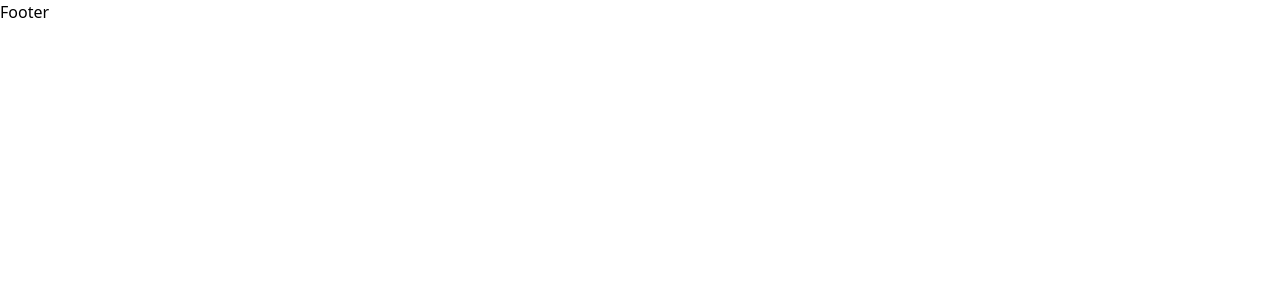
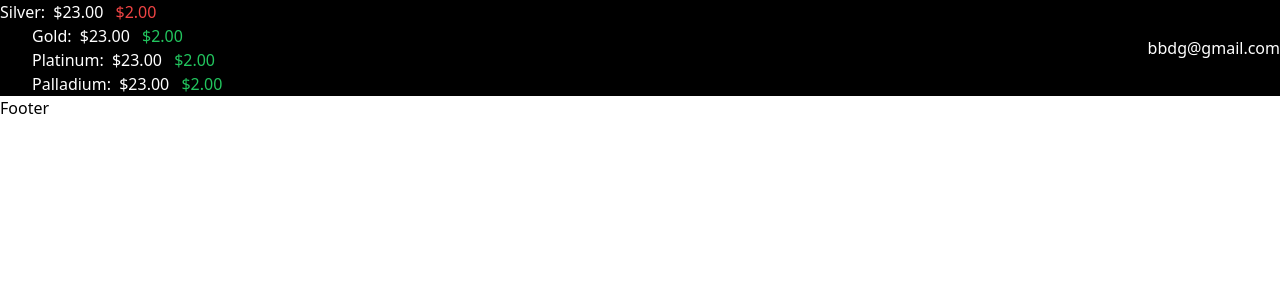
Before and after one commit to BisiDavi/bbdeals, a Next.js app: page / in a window 1280 px wide. Shown: the top 300 px of the page. Built offline with nearby package versions, Linux system fonts and the light colour scheme.

Commit message:
components added

```diff
--- /dev/null
+++ b/components/Button.tsx
@@ -0,0 +1,33 @@
+interface Props {
+    text?: string;
+    type?: "submit" | "reset" | "button";
+    className?: string;
+    onClick?: () => void;
+    icon?: JSX.Element;
+    onMouseMove?: () => void;
+    onMouseOut?: () => void;
+    iconPosition?: "left" | "right";
+    disabled?: boolean;
+  }
+  export default function Button(props: Props) {
+    const {
+      text,
+      type = "button",
+      className,
+      onClick,
+      icon,
+      iconPosition = "left",
+    } = props;
+    return (
+      <button
+        {...props}
+        className={className}
+        type={type}
+        title={text}
+        onClick={onClick}
+      >
+        {icon && iconPosition === "left" && icon} {text ? text : ""}{" "}
+        {icon && iconPosition === "right" && icon}
+      </button>
+    );
+  }
--- a/components/Header.tsx
+++ b/components/Header.tsx
@@ -1,7 +1,9 @@
+import TopHeader from "@/components/TopHeader";
+
 export default function Header() {
   return (
-    <header className="w-full">
-
+    <header className="w-full bg-black">
+      <TopHeader />
     </header>
-  )
+  );
 }
--- /dev/null
+++ b/components/Nav.tsx
@@ -0,0 +1,13 @@
+import menuContent from "@/json/menu.json";
+
+export default function Nav() {
+  return (
+    <nav>
+      <ul className="space-x-4">
+        {menuContent.map((item) => (
+          <li key={item.menu}>{item.menu}</li>
+        ))}
+      </ul>
+    </nav>
+  );
+}
--- /dev/null
+++ b/components/TopHeader.tsx
@@ -0,0 +1,25 @@
+import headerContent from "@/json/header.json";
+
+export default function TopHeader() {
+  return (
+    <div className="w-full bg-black">
+      <div className="container text-white mx-auto flex justify-between items-center">
+        <ul className="space-x-8">
+          {headerContent.map((item) => {
+            const elementColor =
+              item.type === "down" ? "text-red-500" : "text-green-500";
+            return (
+              <li key={item.element}>
+                {item.element}: <span className="ml-1 mr-2">{item.price}</span>{" "}
+                <span className={elementColor}>{item.diff}</span>
+              </li>
+            );
+          })}
+        </ul>
+        <a href="mailto:bbdg@gmail.com" className="">
+          bbdg@gmail.com
+        </a>
+      </div>
+    </div>
+  );
+}
```
